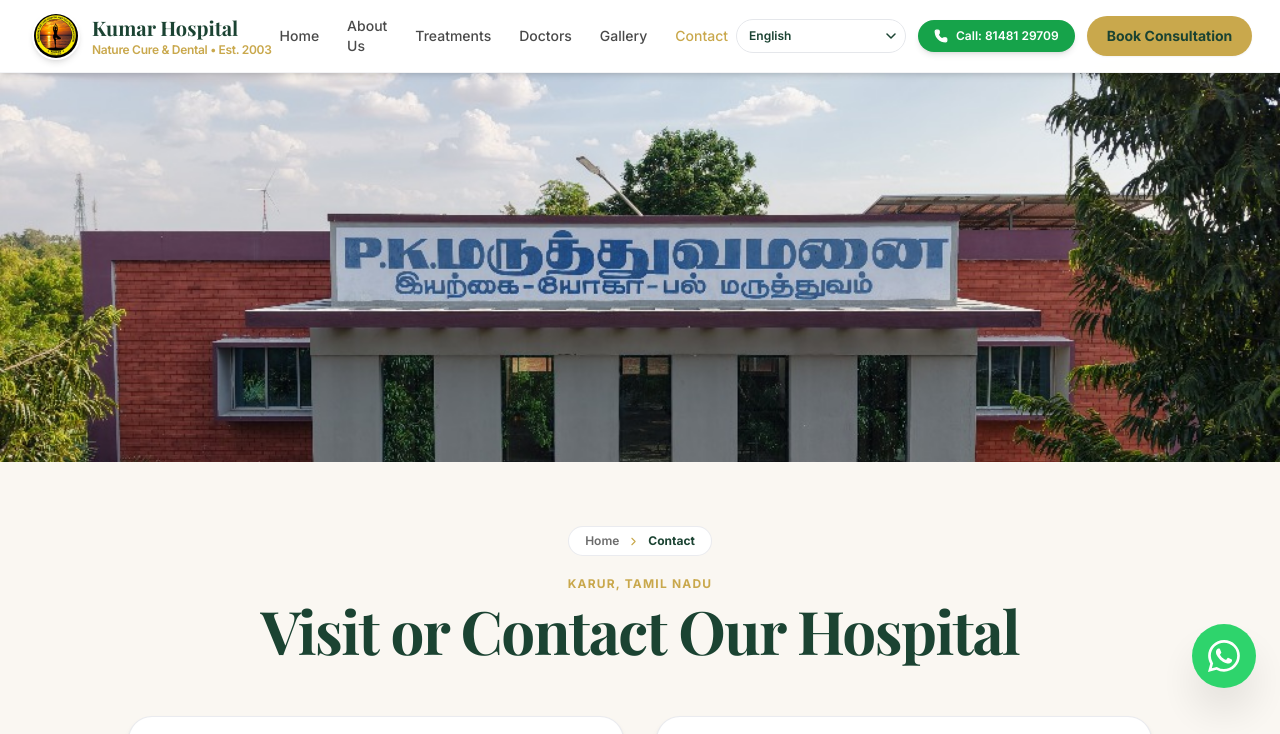
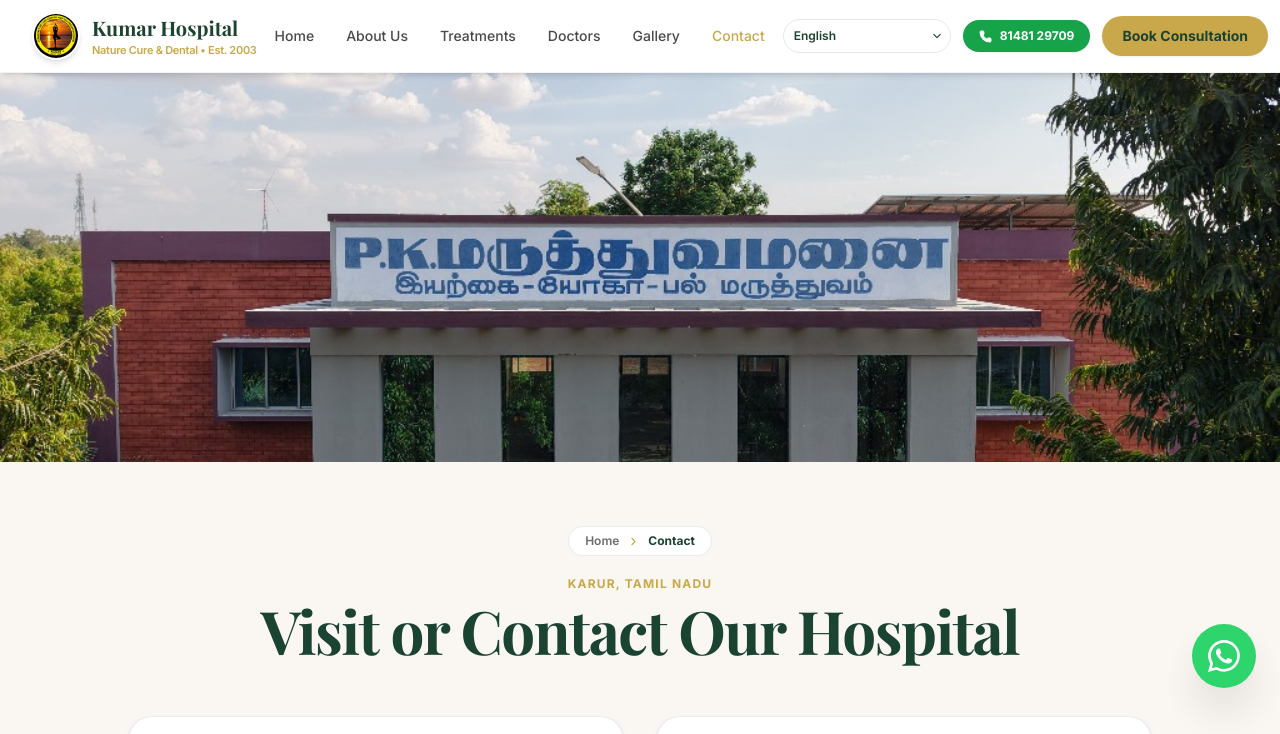
Before and after one commit to tradeology27/ayurvedha, a Next.js app: page /contact in a window 1280 px wide. Shown: the top 734 px of the page. Built offline with nearby package versions, Linux system fonts and the light colour scheme; a web font is replaced by a local one.

Commit message:
fix(responsive): optimize navigation bar and feature grids for 1024px tablets, foldables, and curved displays

```diff
--- a/src/components/Navbar.tsx
+++ b/src/components/Navbar.tsx
@@ -90,33 +90,33 @@
           : "bg-primary/80 backdrop-blur-sm py-4 border-b border-white/10"
       }`}
     >
-      <div className="container mx-auto px-3 sm:px-6 lg:px-8">
-        <div className="flex items-center justify-between gap-2">
+      <div className="max-w-7xl mx-auto px-3 sm:px-4 lg:px-6 xl:px-8">
+        <div className="flex items-center justify-between gap-2 lg:gap-3">
 
-          {/* Logo with proper responsive text */}
-          <Link href="/" className="flex items-center gap-2 sm:gap-3 min-w-0 flex-1 lg:flex-none">
-            <div className="relative w-10 h-10 sm:w-12 sm:h-12 rounded-full overflow-hidden shadow-md shrink-0 border-2 border-white/20">
+          {/* Logo with responsive scaling */}
+          <Link href="/" className="flex items-center gap-2 sm:gap-2.5 xl:gap-3 min-w-0 shrink-0">
+            <div className="relative w-9 h-9 sm:w-10 sm:h-10 xl:w-12 xl:h-12 rounded-full overflow-hidden shadow-md shrink-0 border-2 border-white/20">
               <Image src="/images/knch_emblem.jpg" alt="KNCH Logo" fill sizes="48px" className="object-cover" />
             </div>
             <div className="flex flex-col min-w-0">
-              <span className={`text-sm sm:text-xl font-heading font-bold leading-tight truncate notranslate ${isDarkNav ? 'text-primary' : 'text-white'}`}>
+              <span className={`text-sm sm:text-base xl:text-xl font-heading font-bold leading-tight truncate notranslate ${isDarkNav ? 'text-primary' : 'text-white'}`}>
                 Kumar Hospital
               </span>
-              <span className={`hidden sm:block text-xs font-semibold tracking-tight whitespace-nowrap notranslate ${isDarkNav ? 'text-secondary' : 'text-secondary'}`}>
+              <span className={`hidden xl:block text-[11px] font-semibold tracking-tight whitespace-nowrap notranslate ${isDarkNav ? 'text-secondary' : 'text-secondary'}`}>
                 Nature Cure & Dental • Est. 2003
               </span>
             </div>
           </Link>
 
-          {/* Desktop Navigation Links */}
-          <nav className="hidden lg:flex items-center gap-7">
+          {/* Desktop Navigation Links (scaled for 1024px+) */}
+          <nav className="hidden lg:flex items-center gap-2.5 xl:gap-5 2xl:gap-7 shrink-0">
             {navLinks.map((link) => {
               const isActive = pathname === link.path;
               return (
                 <Link
                   key={link.name}
                   href={link.path}
-                  className={`text-sm font-medium transition-colors hover:text-secondary ${
+                  className={`text-xs xl:text-sm font-medium transition-colors px-1.5 py-1 hover:text-secondary whitespace-nowrap ${
                     isActive
                       ? "text-secondary font-bold"
                       : (isDarkNav ? "text-foreground/80 hover:text-primary" : "text-white/90")
@@ -129,27 +129,27 @@
           </nav>
 
           {/* Direct Phone & CTA Button (Desktop >= 1024px) */}
-          <div className="hidden lg:flex items-center gap-3 shrink-0">
+          <div className="hidden lg:flex items-center gap-2 xl:gap-3 shrink-0">
             {/* Custom Language Switcher */}
             <div className="relative shrink-0">
               <select
                 value={currentLang}
                 onChange={(e) => handleLanguageChange(e.target.value)}
-                className={`appearance-none bg-transparent text-xs font-semibold py-2 pl-3 pr-7 rounded-full border transition-all cursor-pointer outline-none notranslate ${
+                className={`appearance-none bg-transparent text-[11px] xl:text-xs font-semibold py-1.5 xl:py-2 pl-2.5 pr-6 xl:pr-7 rounded-full border transition-all cursor-pointer outline-none notranslate ${
                   isDarkNav
                     ? "border-gray-200 text-primary hover:bg-gray-50"
                     : "border-white/30 text-white hover:bg-white/10"
                 }`}
               >
-                <option value="" className="text-black hidden">Languages</option>
+                <option value="" className="text-black hidden">Lang</option>
                 <option value="en" className="text-black">English</option>
                 <option value="ta" className="text-black">தமிழ் (Tamil)</option>
                 <option value="hi" className="text-black">हिन्दी (Hindi)</option>
                 <option value="ml" className="text-black">മലയാളம் (Malayalam)</option>
                 <option value="te" className="text-black">తెలుగు (Telugu)</option>
               </select>
-              <div className={`absolute right-2.5 top-1/2 -translate-y-1/2 pointer-events-none ${isDarkNav ? "text-primary" : "text-white"}`}>
-                <svg width="10" height="6" viewBox="0 0 10 6" fill="none" xmlns="http://www.w3.org/2000/svg">
+              <div className={`absolute right-2 xl:right-2.5 top-1/2 -translate-y-1/2 pointer-events-none ${isDarkNav ? "text-primary" : "text-white"}`}>
+                <svg width="8" height="5" viewBox="0 0 10 6" fill="none" xmlns="http://www.w3.org/2000/svg">
                   <path d="M1 1L5 5L9 1" stroke="currentColor" strokeWidth="1.5" strokeLinecap="round" strokeLinejoin="round"/>
                 </svg>
               </div>
@@ -159,21 +159,22 @@
 
             <a
               href="tel:+918148129709"
-              className={`flex items-center gap-2 text-xs font-semibold py-2 px-4 rounded-full transition-all shadow-md group animate-pulse hover:animate-none shrink-0 ${
+              className={`flex items-center gap-1.5 xl:gap-2 text-[11px] xl:text-xs font-bold py-1.5 xl:py-2 px-3 xl:px-4 rounded-full transition-all shadow-sm group animate-pulse hover:animate-none shrink-0 whitespace-nowrap ${
                 isDarkNav
                   ? "text-white bg-green-600 hover:bg-green-700"
                   : "text-white bg-[#25D366] hover:bg-[#20bd5a]"
               }`}
             >
-              <Phone size={14} className="text-white fill-white shrink-0" />
-              <span className="whitespace-nowrap">Call: 81481 29709</span>
+              <Phone size={13} className="text-white fill-white shrink-0" />
+              <span className="hidden 2xl:inline">Call: </span>
+              <span>81481 29709</span>
             </a>
 
             <Link
               href="/contact"
-              className="bg-secondary hover:bg-secondary/90 text-primary font-bold px-5 py-2.5 rounded-full text-xs sm:text-sm transition-all shadow-sm shrink-0 whitespace-nowrap"
+              className="bg-secondary hover:bg-secondary/90 text-primary font-bold px-3.5 xl:px-5 py-2 xl:py-2.5 rounded-full text-xs xl:text-sm transition-all shadow-sm shrink-0 whitespace-nowrap"
             >
-              Book Consultation
+              <span className="hidden sm:inline">Book </span>Consultation
             </Link>
           </div>
 
--- a/src/components/home/WhyChooseUs.tsx
+++ b/src/components/home/WhyChooseUs.tsx
@@ -85,7 +85,7 @@
         </div>
 
         {/* Features Grid */}
-        <div className="grid grid-cols-1 sm:grid-cols-2 lg:grid-cols-4 gap-6 mb-20 max-w-7xl mx-auto">
+        <div className="grid grid-cols-1 sm:grid-cols-2 lg:grid-cols-4 gap-4 sm:gap-6 mb-20 max-w-7xl mx-auto">
           {reasons.map((feat, idx) => (
             <motion.div
               key={idx}
@@ -93,7 +93,7 @@
               whileInView={{ opacity: 1, y: 0 }}
               viewport={{ once: true, margin: "-50px" }}
               transition={{ duration: 0.5, delay: idx * 0.1 }}
-              className="group relative bg-gradient-to-b from-white/10 to-white/5 backdrop-blur-md border border-white/10 hover:border-white/30 rounded-3xl p-7 transition-all duration-300 flex flex-col justify-start hover:-translate-y-2 hover:shadow-[0_20px_40px_-15px_rgba(0,0,0,0.5)] overflow-hidden"
+              className="group relative bg-gradient-to-b from-white/10 to-white/5 backdrop-blur-md border border-white/10 hover:border-white/30 rounded-3xl p-5 sm:p-6 xl:p-7 transition-all duration-300 flex flex-col justify-start hover:-translate-y-2 hover:shadow-[0_20px_40px_-15px_rgba(0,0,0,0.5)] overflow-hidden"
             >
               <Link href={feat.link} className="absolute inset-0 z-20 cursor-pointer rounded-3xl">
                 <span className="sr-only">Read more about {feat.title}</span>
```
